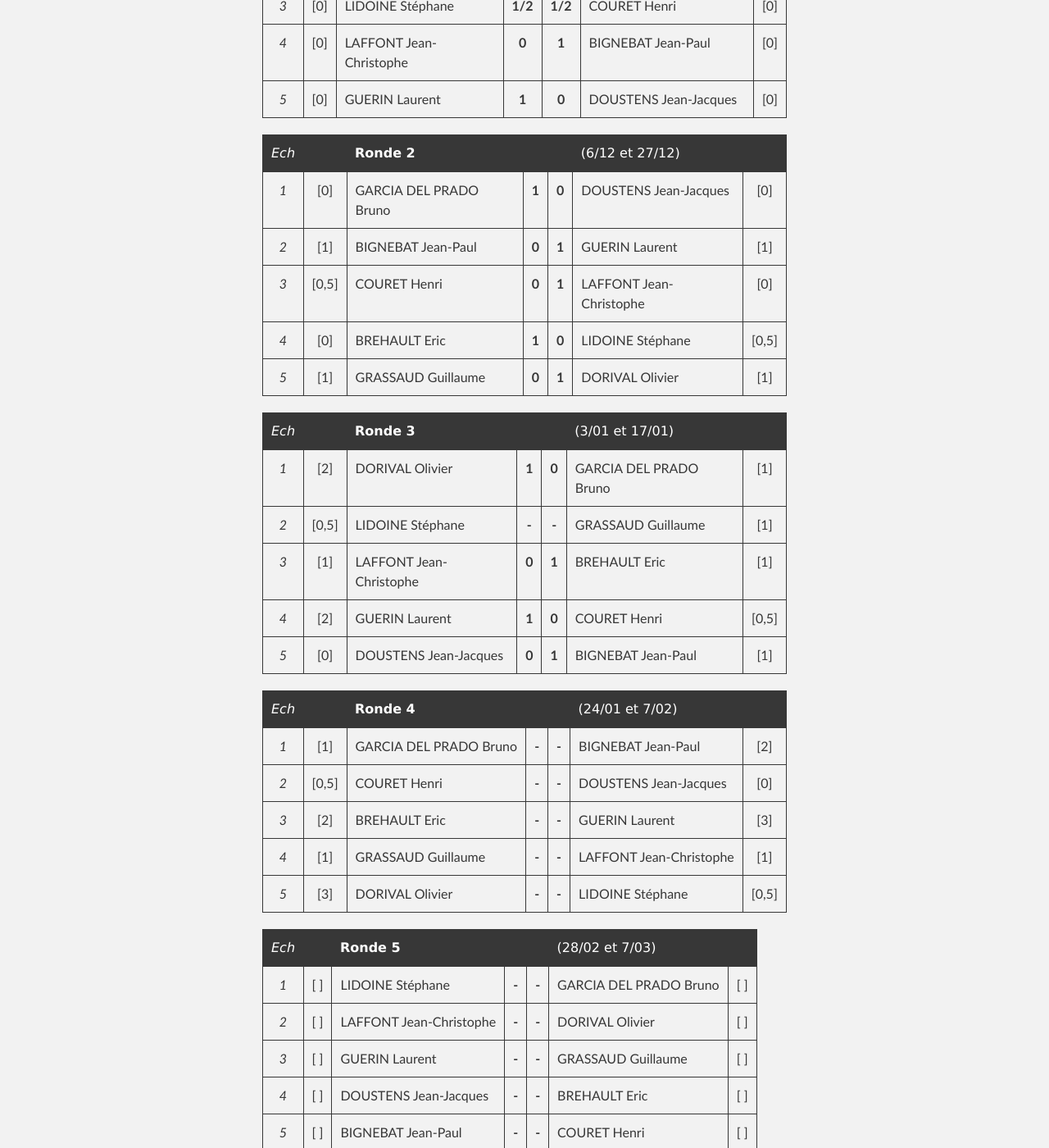
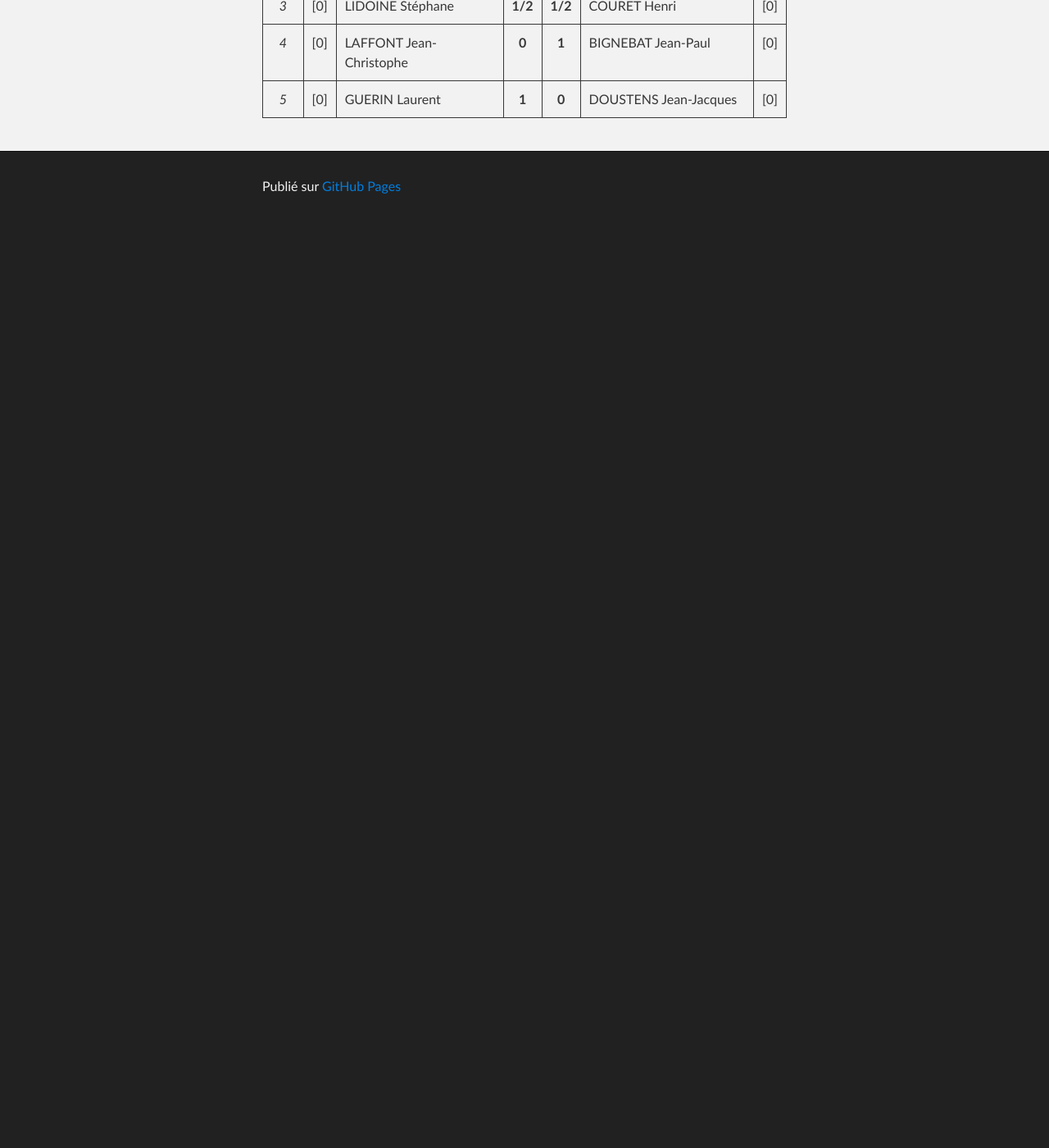
Before and after one commit to echiquier-villeneuve-tolosane/echiquier-villeneuve-tolosane.github.io, a Jekyll site: the page built from tournoiinterne.md, in a window 1280 px wide and 1400 px high, scrolled down 1374 px. Shown: the whole window at 82% size. Built offline with Jekyll 4.4.1, drawn with Linux system fonts in a browser that asks for light colours; nearby versions of some CDN libraries; after the commit the page ends 1648 px from its top, so only the background shows below that; some of the changed text lies outside the part shown.

Commit message:
Updated tournoiinterne.md

```diff
--- a/tournoiinterne.md
+++ b/tournoiinterne.md
@@ -29,67 +29,3 @@ published: true
 |*3*| [0] | LIDOINE Stéphane     |**1/2**|**1/2**| COURET Henri          | [0] |
 |*4*| [0] | LAFFONT Jean-Christophe |**0**|**1**| BIGNEBAT Jean-Paul     | [0] |
 |*5*| [0] | GUERIN Laurent        |**1**|**0**| DOUSTENS Jean-Jacques    | [0] |
-
-|*Ech*|     | **Ronde 2**        |     |     |  (6/12 et 27/12)          |     |
-|:-:|:---:| -------------------- |:---:|:---:| ------------------------- |:---:|
-|*1*| [0] | GARCIA DEL PRADO Bruno  |**1**|**0**| DOUSTENS Jean-Jacques  | [0] |
-|*2*| [1] | BIGNEBAT Jean-Paul   |**0**|**1**| GUERIN Laurent            | [1] |
-|*3*| [0,5] | COURET Henri       |**0**|**1**| LAFFONT Jean-Christophe   | [0] |
-|*4*| [0] | BREHAULT Eric        |**1**|**0**| LIDOINE Stéphane          |[0,5]|
-|*5*| [1] | GRASSAUD Guillaume   |**0**|**1**| DORIVAL Olivier           | [1] |
-
-|*Ech*|     | **Ronde 3**        |     |     |  (3/01 et 17/01)          |     |
-|:-:|:---:| -------------------- |:---:|:---:| ------------------------- |:---:|
-|*1*| [2] | DORIVAL Olivier      |**1**|**0**| GARCIA DEL PRADO Bruno    | [1] |
-|*2*|[0,5]| LIDOINE Stéphane     |**-**|**-**| GRASSAUD Guillaume        | [1] |
-|*3*| [1] | LAFFONT Jean-Christophe  |**0**|**1**| BREHAULT Eric         | [1] |
-|*4*| [2] | GUERIN Laurent           |**1**|**0**| COURET Henri          |[0,5]|
-|*5*| [0] | DOUSTENS Jean-Jacques    |**0**|**1**| BIGNEBAT Jean-Paul    | [1] |
-
-|*Ech*|   | **Ronde 4**          |     |     |  (24/01 et 7/02)          |     |
-|:-:|:---:| -------------------- |:---:|:---:| ------------------------- |:---:|
-|*1*| [1] | GARCIA DEL PRADO Bruno |**-**|**-**| BIGNEBAT Jean-Paul      | [2] |
-|*2*|[0,5]| COURET Henri           |**-**|**-**| DOUSTENS Jean-Jacques   | [0] |
-|*3*| [2] | BREHAULT Eric          |**-**|**-**| GUERIN Laurent          | [3] |
-|*4*| [1] | GRASSAUD Guillaume     |**-**|**-**| LAFFONT Jean-Christophe | [1] |
-|*5*| [3] | DORIVAL Olivier        |**-**|**-**| LIDOINE Stéphane        |[0,5]|
-
-|*Ech*|   | **Ronde 5**             |     |     |  (28/02 et 7/03)       |     |
-|:-:|:---:| ----------------------- |:---:|:---:| ---------------------- |:---:|
-|*1*| [ ] | LIDOINE Stéphane        |**-**|**-**| GARCIA DEL PRADO Bruno | [ ] |
-|*2*| [ ] | LAFFONT Jean-Christophe |**-**|**-**| DORIVAL Olivier        | [ ] |
-|*3*| [ ] | GUERIN Laurent          |**-**|**-**| GRASSAUD Guillaume     | [ ] |
-|*4*| [ ] | DOUSTENS Jean-Jacques   |**-**|**-**| BREHAULT Eric          | [ ] |
-|*5*| [ ] | BIGNEBAT Jean-Paul      |**-**|**-**| COURET Henri           | [ ] |
-
-|*Ech*|   | **Ronde 6**          |     |     |  (28/03 et 11/04)         |     |
-|:-:|:---:| -------------------- |:---:|:---:| ------------------------- |:---:|
-|*1*| [ ] | GARCIA DEL PRADO Bruno    |**-**|**-**| COURET Henri         | [ ] |
-|*2*| [ ] | BREHAULT Eric        |**-**|**-**| BIGNEBAT Jean-Paul        | [ ] |
-|*3*| [ ] | GRASSAUD Guillaume   |**-**|**-**| DOUSTENS Jean-Jacques     | [ ] |
-|*4*| [ ] | DORIVAL Olivier      |**-**|**-**| GUERIN Laurent            | [ ] |
-|*5*| [ ] | LIDOINE Stéphane     |**-**|**-**| LAFFONT Jean-Christophe   | [ ] |
-
-|*Ech*|   | **Ronde 7**          |     |     |  (18/04 et 2/05)          |     |
-|:-:|:---:| -------------------- |:---:|:---:| ------------------------- |:---:|
-|*1*| [ ] | LAFFONT Jean-Christophe |**-**|**-**| GARCIA DEL PRADO Bruno | [ ] |
-|*2*| [ ] | GUERIN Laurent          |**-**|**-**| LIDOINE Stéphane       | [ ] |
-|*3*| [ ] | DOUSTENS Jean-Jacques   |**-**|**-**| DORIVAL Olivier        | [ ] |
-|*4*| [ ] | BIGNEBAT Jean-Paul      |**-**|**-**| GRASSAUD Guillaume     | [ ] |
-|*5*| [ ] | COURET Henri            |**-**|**-**| BREHAULT Eric          | [ ] |
-
-|*Ech*|     | **Ronde 8**           |     |     |  (23/05 et 6/06)       |     |
-|:-:|:---:| ----------------------- |:---:|:---:| ---------------------- |:---:|
-|*1*| [ ] | GARCIA DEL PRADO Bruno  |**-**|**-**| BREHAULT Eric          | [ ] |
-|*2*| [ ] | GRASSAUD Guillaume      |**-**|**-**| COURET Henri           | [ ] |
-|*3*| [ ] | DORIVAL Olivier         |**-**|**-**| BIGNEBAT Jean-Paul     | [ ] |
-|*4*| [ ] | LIDOINE Stéphane        |**-**|**-**| DOUSTENS Jean-Jacques  | [ ] |
-|*5*| [ ] | LAFFONT Jean-Christophe |**-**|**-**| GUERIN Laurent         | [ ] |
-
-|*Ech*|   | **Ronde 9**            |     |     |  (20/06 et 27/06)       |     |
-|:-:|:---:| ---------------------- |:---:|:---:| ----------------------- |:---:|
-|*1*| [ ] | GUERIN Laurent         |**-**|**-**| GARCIA DEL PRADO Bruno  | [ ] |
-|*2*| [ ] | DOUSTENS Jean-Jacques  |**-**|**-**| LAFFONT Jean-Christophe | [ ] |
-|*3*| [ ] | BIGNEBAT Jean-Paul     |**-**|**-**| LIDOINE Stéphane        | [ ] |
-|*4*| [ ] | COURET Henri           |**-**|**-**| DORIVAL Olivier         | [ ] |
-|*5*| [ ] | BREHAULT Eric          |**-**|**-**| GRASSAUD Guillaume      | [ ] |
```
